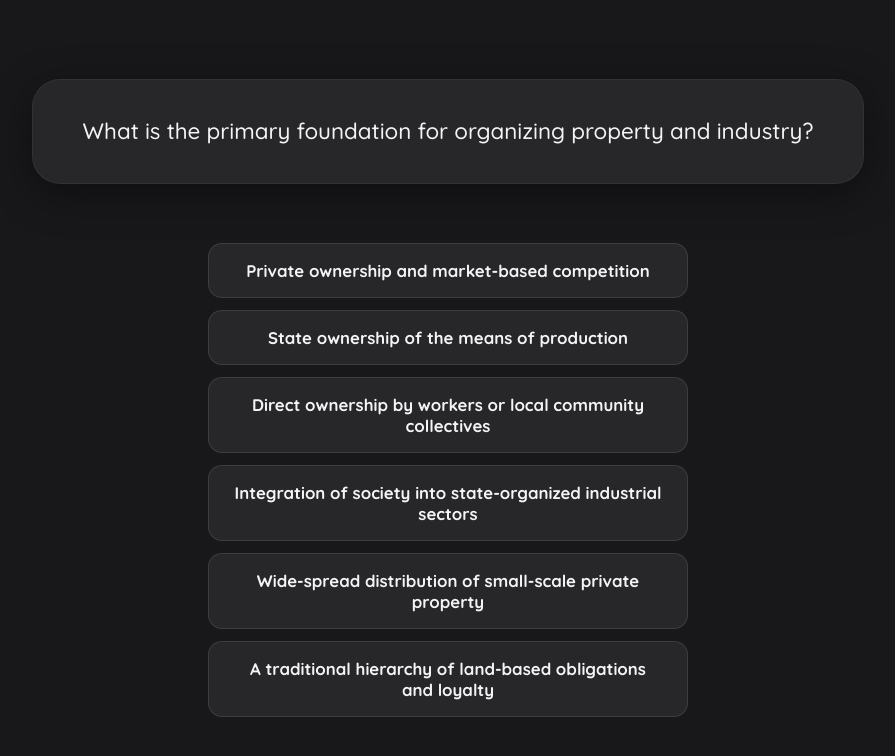
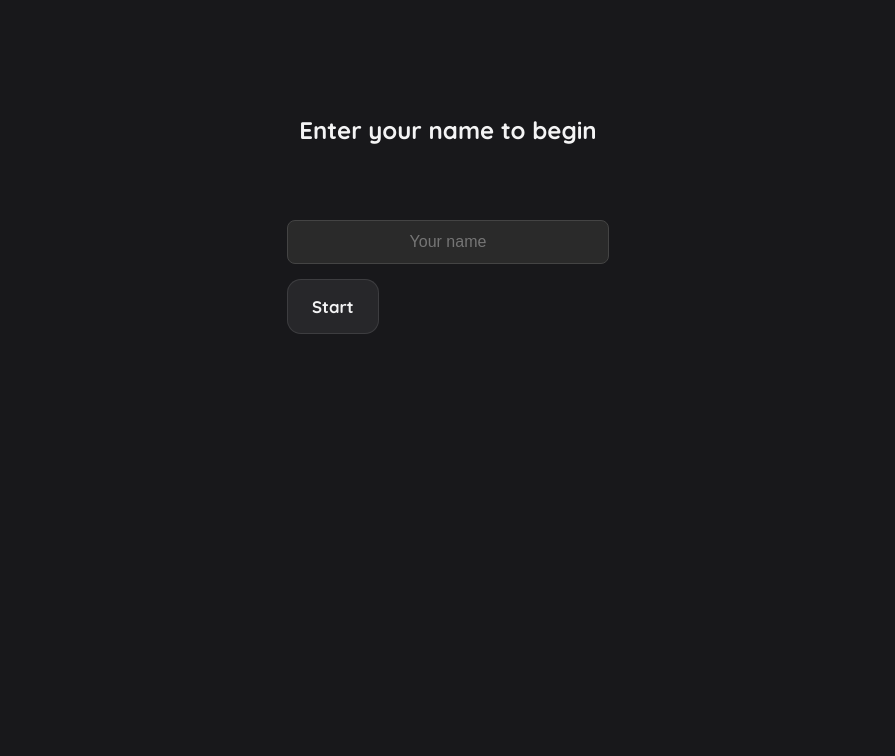
Before and after one commit to PolishLithuanianCommonwealth/neovalues, a website: page quiz.html in a window 1280 px wide. Shown: the whole page, without its empty margins (192-1087 px from the left). Drawn offline with Linux system fonts and the light colour scheme.

Commit message:
feat: name input before quiz, shown in admin panel

```diff
--- a/quiz.html
+++ b/quiz.html
@@ -9,12 +9,49 @@
 </head>
 <body>
     <div class="main-container">
-    <div class="question-container">
-    <h2 id="question"></h2>
-</div>
 
-<div id="buttons">
+    <!-- Name input screen -->
+    <div id="name-screen" class="question-container">
+        <h2>Enter your name to begin</h2>
     </div>
+    <div id="name-buttons">
+        <input type="text" id="name-input" placeholder="Your name" style="
+            background: #2a2a2a;
+            border: 1px solid #444;
+            color: #e0e0e0;
+            padding: 12px 20px;
+            border-radius: 8px;
+            font-size: 16px;
+            width: 280px;
+            text-align: center;
+            display: block;
+            margin: 0 auto 15px;
+        " onkeydown="if(event.key==='Enter') startQuiz()">
+        <button onclick="startQuiz()">Start</button>
+    </div>
+
+    <!-- Quiz screen (hidden until name entered) -->
+    <div class="question-container" style="display:none" id="quiz-screen">
+        <h2 id="question"></h2>
+    </div>
+    <div id="buttons" style="display:none">
+    </div>
+
+    <script>
+        function startQuiz() {
+            const name = document.getElementById('name-input').value.trim();
+            if (!name) {
+                document.getElementById('name-input').style.borderColor = '#e74c3c';
+                return;
+            }
+            localStorage.setItem('quizUserName', name);
+            document.getElementById('name-screen').style.display = 'none';
+            document.getElementById('name-buttons').style.display = 'none';
+            document.getElementById('quiz-screen').style.display = '';
+            document.getElementById('buttons').style.display = '';
+            loadQuiz();
+        }
+    </script>
     <script src="quiz.js"></script>
     </div>
 </body>
--- a/quiz.js
+++ b/quiz.js
@@ -4,12 +4,14 @@ let currentCategoryIndex = 0;
 let currentQuestions = {};
 let results = {};
 
+function loadQuiz() {
   fetch('questions_tree.json')
     .then(res => res.json())
     .then(data => {
       questionsByCategory = data;
       startCategory(categoryOrder[currentCategoryIndex]);
     });
+}
 
 function startCategory(category) {
   currentQuestions = {};
```
Also changed, not shown: admin.html (+6 -0 lines), results.html (+2 -1 lines), server.js (+8 -3 lines), 2 other files. Lines whose indentation alone changed are shown as unchanged.
